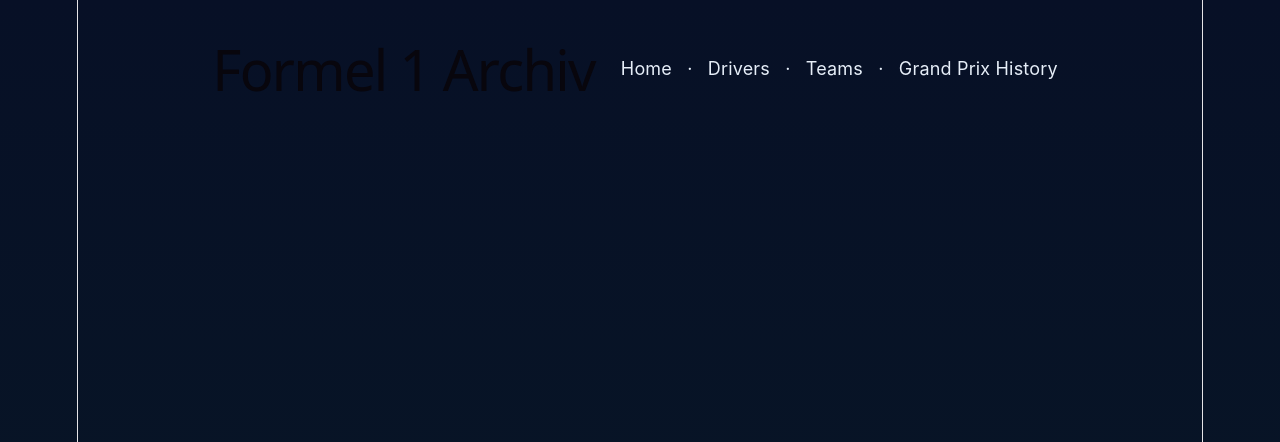
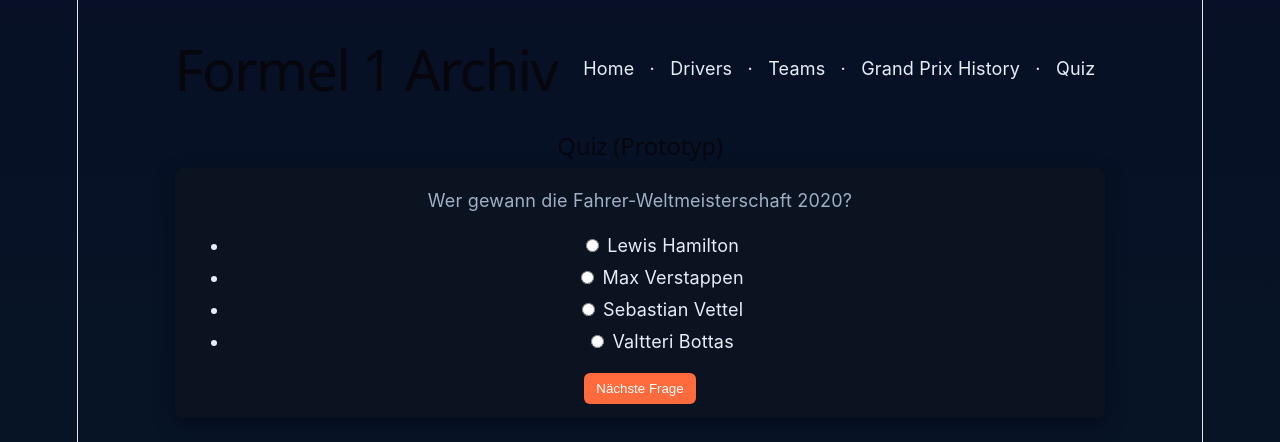
Before and after one commit to Jackson7771/jack_begerock_abschlussarbeit, a React (Vite) app: page /quiz in a window 1280 px wide. Shown: the top 442 px of the page. Built offline with nearby package versions, Linux system fonts and the light colour scheme.

Commit message:
Add Quiz page, navigation link and small styling updates

```diff
--- a/src/App.css
+++ b/src/App.css
@@ -246,6 +246,19 @@ body {
   box-shadow: 0 6px 18px rgba(2,6,23,0.6);
 }
 
+.card button {
+  background: var(--accent);
+  color: white;
+  border: none;
+  padding: 8px 12px;
+  border-radius: 6px;
+  cursor: pointer;
+}
+
+.card a { color: var(--text); text-decoration: none }
+
+.card p { color: var(--muted); margin: 6px 0 }
+
 .card h3 { margin: 0 0 6px 0 }
 
 .page-section { margin-top: 8px }
--- a/src/App.jsx
+++ b/src/App.jsx
@@ -5,6 +5,7 @@ import Drivers from './pages/Drivers'
 import Teams from './pages/Teams'
 import Team from './pages/Team'
 import GP from './pages/GP'
+import Quiz from './pages/Quiz'
 
 function App() {
   return (
@@ -19,6 +20,8 @@ function App() {
           <Link to="/teams">Teams</Link>
           <span> · </span>
           <Link to="/gp">Grand Prix History</Link>
+          <span> · </span>
+          <Link to="/quiz">Quiz</Link>
         </nav>
       </header>
 
@@ -29,6 +32,7 @@ function App() {
           <Route path="/teams" element={<Teams />} />
           <Route path="/teams/:id" element={<Team />} />
           <Route path="/gp" element={<GP />} />
+          <Route path="/quiz" element={<Quiz />} />
         </Routes>
       </main>
     </div>
--- a/src/pages/Home.jsx
+++ b/src/pages/Home.jsx
@@ -29,6 +29,12 @@ export default function Home() {
             <p className="page-section">Saisons und Rennkalender (historisch).</p>
             <Link to="/gp">Zur GP-Historie →</Link>
           </div>
+
+          <div className="card">
+            <h3>Quiz</h3>
+            <p className="page-section">Kurzes Quiz zur Formel‑1‑Geschichte.</p>
+            <Link to="/quiz">Zum Quiz →</Link>
+          </div>
         </div>
       </div>
     </section>
--- /dev/null
+++ b/src/pages/Quiz.jsx
@@ -0,0 +1,39 @@
+import { useState } from 'react'
+
+const sampleQuestion = {
+  question: 'Wer gewann die Fahrer-Weltmeisterschaft 2020?',
+  options: ['Lewis Hamilton', 'Max Verstappen', 'Sebastian Vettel', 'Valtteri Bottas'],
+  answer: 0,
+}
+
+export default function Quiz() {
+  const [index, setIndex] = useState(0)
+  const [selected, setSelected] = useState(null)
+  const q = sampleQuestion
+
+  function submit() {
+    setIndex((i) => i + 1)
+    setSelected(null)
+  }
+
+  return (
+    <section>
+      <h2>Quiz (Prototyp)</h2>
+      <div className="card">
+        <p>{q.question}</p>
+        <ul>
+          {q.options.map((o, i) => (
+            <li key={i} style={{ margin: '6px 0' }}>
+              <label>
+                <input type="radio" name="opt" checked={selected===i} onChange={() => setSelected(i)} /> {o}
+              </label>
+            </li>
+          ))}
+        </ul>
+        <div style={{ marginTop: 12 }}>
+          <button onClick={submit}>Nächste Frage</button>
+        </div>
+      </div>
+    </section>
+  )
+}
```
